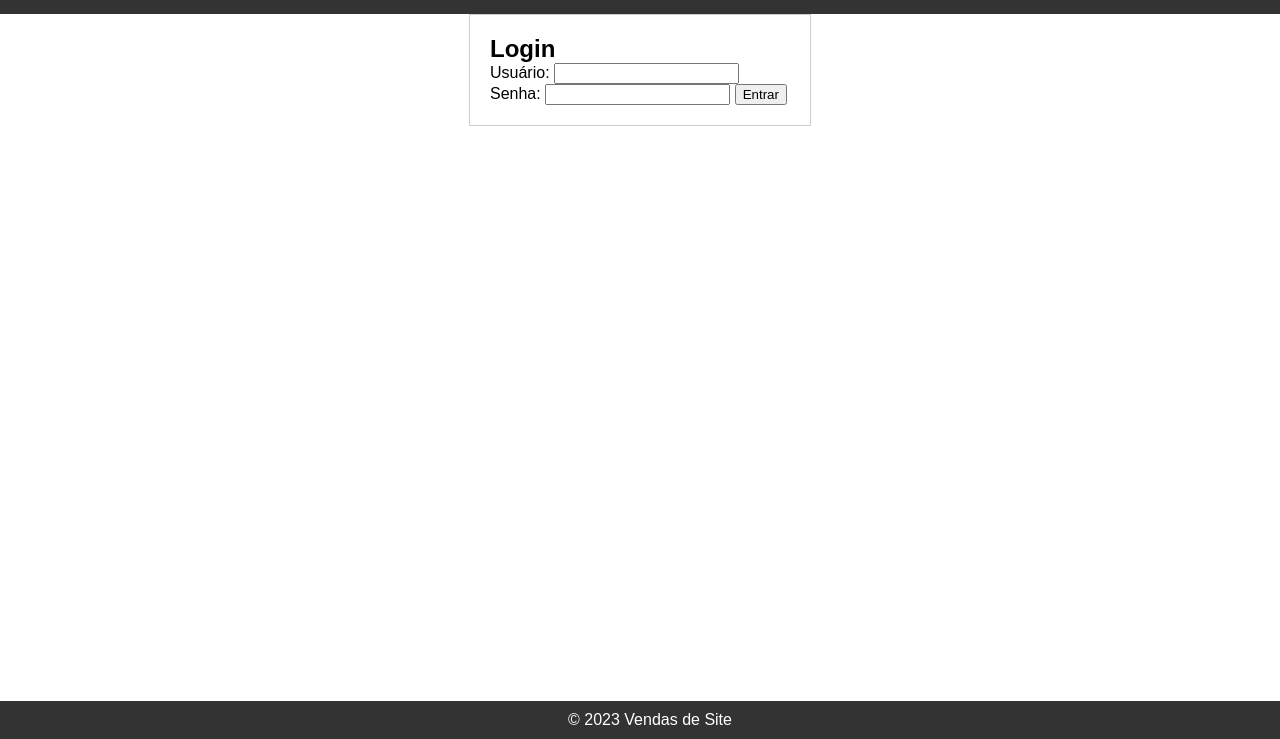
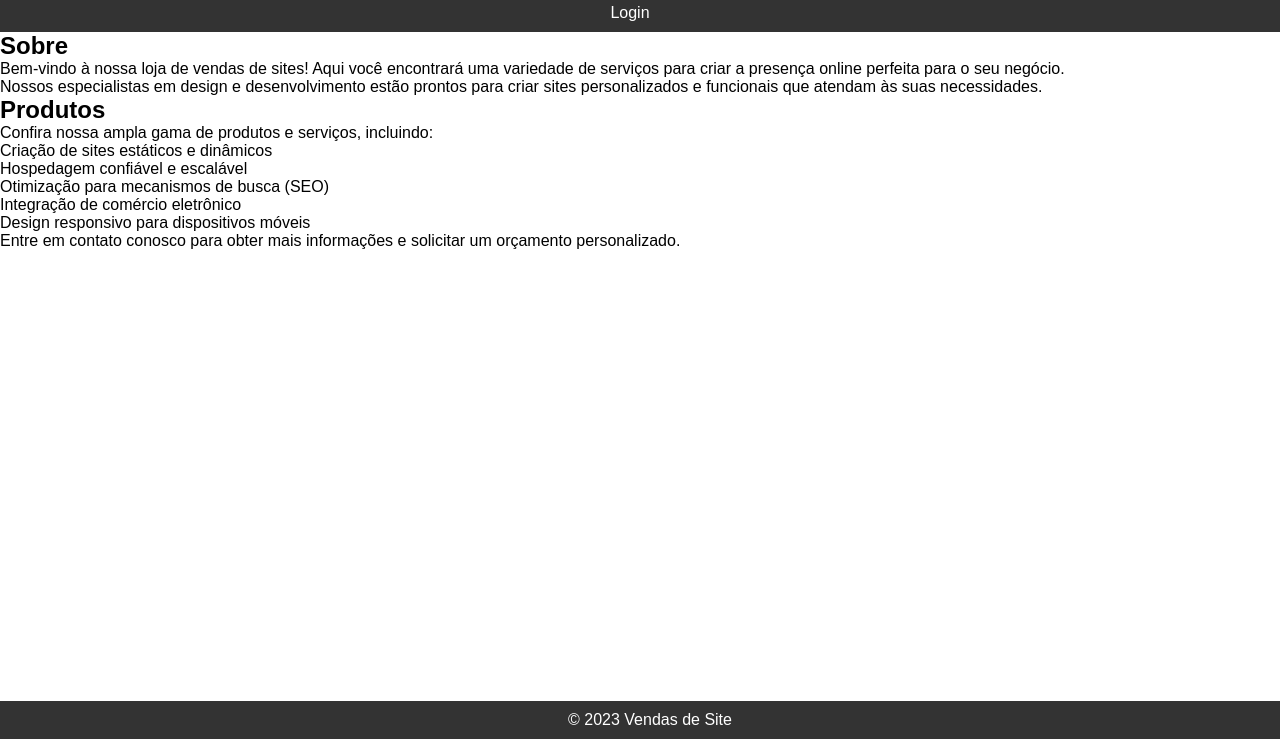
Before and after one commit to Mihgueu/mshops, a plain HTML site: page index.html in a window 1280 px wide. Shown: the part 61-800 px from the top of the page. Drawn offline with Linux system fonts and the light colour scheme.

Commit message:
Update index.html

```diff
--- a/index.html
+++ b/index.html
@@ -15,19 +15,29 @@
         <li><a href="#">Produtos</a></li>
         <li><a href="#">Contato</a></li>
       </ul>
+      <ul>
+        <li><a href="/autenticar">Login</a></li>
+      </ul>
     </nav>
   </header>
 
   <main>
-    <section class="login">
-      <h2>Login</h2>
-      <form>
-        <label for="username">Usuário:</label>
-        <input type="text" id="username" name="username" required>
-        <label for="password">Senha:</label>
-        <input type="password" id="password" name="password" required>
-        <button type="submit">Entrar</button>
-      </form>
+    <section class="Sobre">
+      <h2>Sobre</h2>
+      <p>Bem-vindo à nossa loja de vendas de sites! Aqui você encontrará uma variedade de serviços para criar a presença online perfeita para o seu negócio.</p>
+      <p>Nossos especialistas em design e desenvolvimento estão prontos para criar sites personalizados e funcionais que atendam às suas necessidades.</p>
+    </section>
+    <section class="Produtos">
+      <h2>Produtos</h2>
+      <p>Confira nossa ampla gama de produtos e serviços, incluindo:</p>
+      <ul>
+        <li>Criação de sites estáticos e dinâmicos</li>
+        <li>Hospedagem confiável e escalável</li>
+        <li>Otimização para mecanismos de busca (SEO)</li>
+        <li>Integração de comércio eletrônico</li>
+        <li>Design responsivo para dispositivos móveis</li>
+      </ul>
+      <p>Entre em contato conosco para obter mais informações e solicitar um orçamento personalizado.</p>
     </section>
   </main>
 
```
